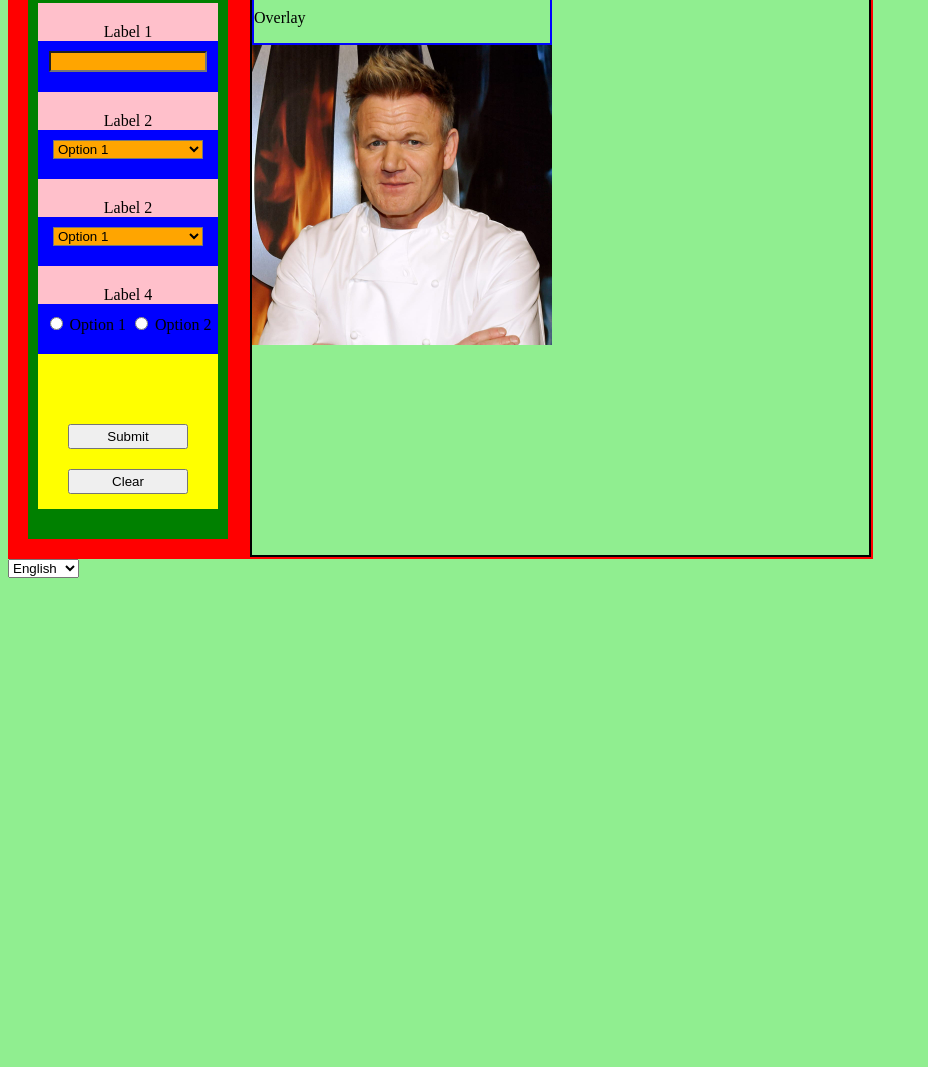
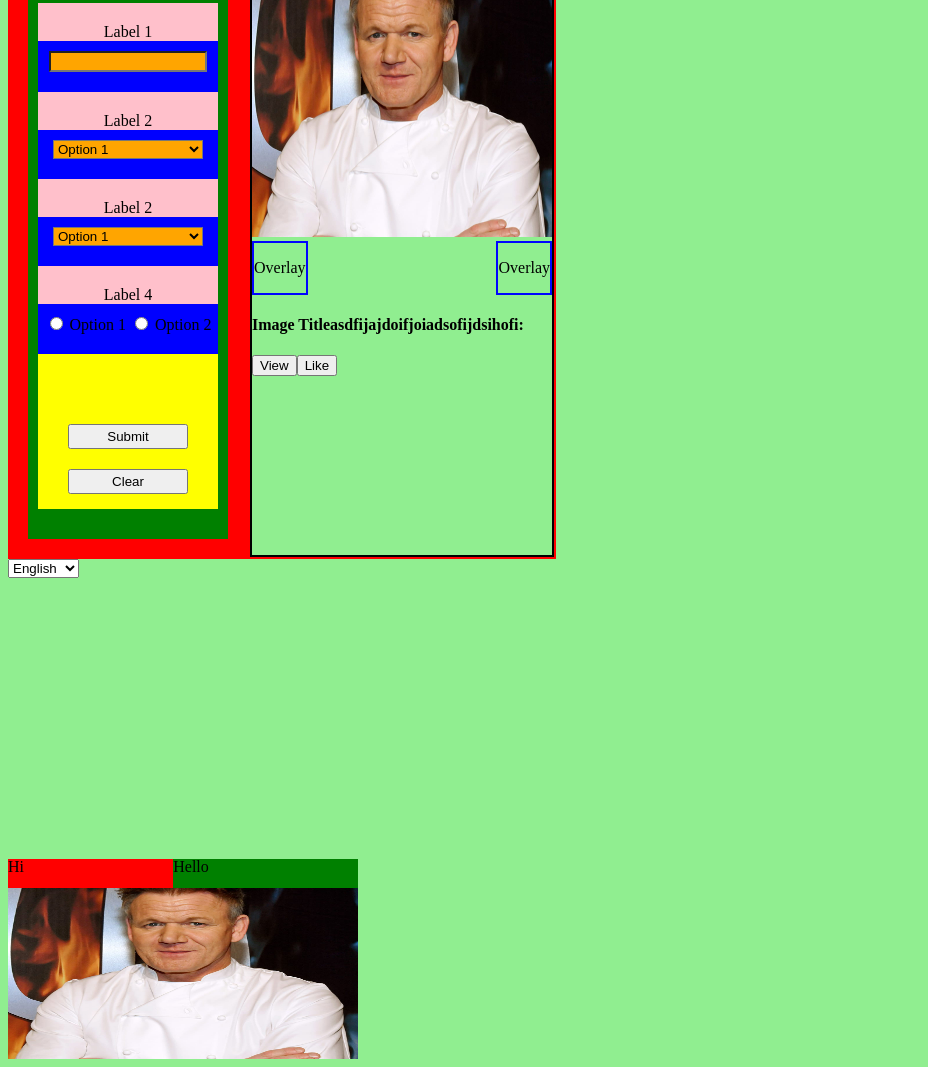
Before and after one commit to TheDeathMuffin/ASE-220---Layout-to-Webpage, a plain HTML site: page index.html in a window 1280 px wide. Shown: the part 395-1462 px from the top of the page, without its empty margins (0-928 px from the left). Before the commit the page ends 1262 px from the top, so only its background shows below. Drawn offline with Linux system fonts and the light colour scheme.

Commit message:
Nothing Significant

```diff
--- a/index.css
+++ b/index.css
@@ -82,7 +82,7 @@ ul li{
 }
 .picture > .overlay{
     border: 2px solid rgb(0, 4, 255);
-    flex-wrap: wrap;
+    /*flex-wrap: wrap;
     z-index: 2;
     /* flex-shrink: 2; */
 }
--- a/index.html
+++ b/index.html
@@ -89,20 +89,21 @@
           </div>
             </div>
             <div name="content" class="container content">
-                <div name ="item" class="container item">
-                    <div name ="picture-container" class="picture">
-                        <div name="overlay" class="overlay">
+                <div name ="item" class="item">
+                  <img src="images/gordon.jpg">
+                    <div name ="picture-container" class="picture container">
+                        <div name="overlay" class="overlay row">
                             <p>Overlay</p>
                         </div>
                         <div name="overlay" class="overlay">
                             <p>Overlay</p>
                         </div>
-                        <img src="images/gordon.jpg">
+
                     </div>
-                    <div name="title" class="row">
+                    <div name="title" class="title">
                         <h4>Image Titleasdfijajdoifjoiadsofijdsihofi:</h4>
                     </div>
-                    <div name="button-container" class="row">
+                    <div name="button-container" class="container">
                         <div name="button" class="button row">
                             <a href="https://google.com"><button class="button" type="button" name="View">View</button></a>
                         </div>
@@ -128,5 +129,23 @@
 
             </div>
         </footer>
+
+
+        <div style="    background: yellow;
+        width: 350px;
+        height: 200px;
+        overflow: hidden;">
+          <img src="images/gordon.jpg" style="width:100%;height:200px"/>
+          <div style="display: flex;
+          width: 100%;
+          flex-direction: row;
+          background-color: black;
+          height: 30px;
+          position: relative;
+          top: -205px;">
+            <div style="background:red;flex-grow:1">Hi</div>
+            <div style="background:green;flex-grow:1">Hello</div>
+          </div>
+        </div>
     </body>
 </html>
```
